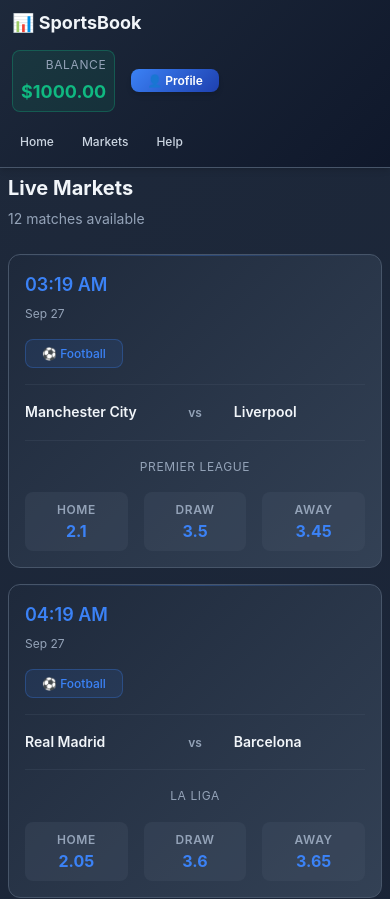
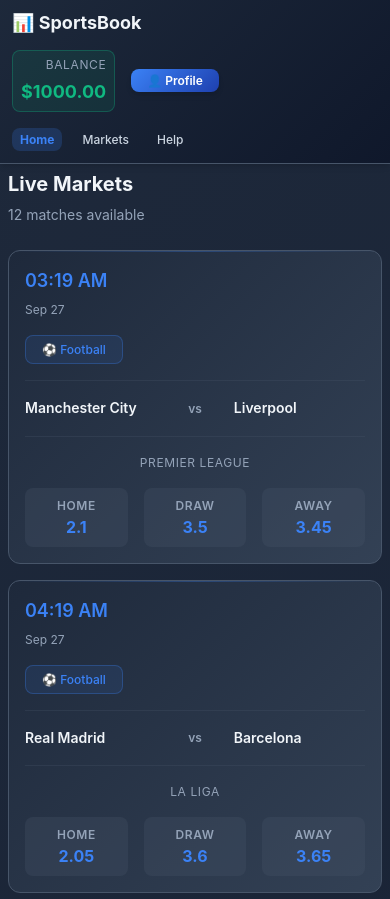
Before and after one commit to Frasse007/moderntech-copilot, a React (Vite) app: page / in a window 390 px wide. Shown: the top 899 px of the page. Built offline with nearby package versions, Linux system fonts and the light colour scheme; some icons are missing.

Commit message:
Add pages for the different nav-links in the header, functionality to filter markets in the markets page and responsive css to show which page is active

```diff
--- a/src/App.css
+++ b/src/App.css
@@ -28,6 +28,43 @@
   position: sticky;
   top: 100px;
   height: fit-content;
+}
+
+/* Markets Section & Filter Buttons */
+.markets-header {
+  margin-bottom: var(--spacing-lg, 1.5rem);
+}
+
+.sports-filter-container {
+  display: flex;
+  flex-wrap: wrap;
+  gap: 0.5rem;
+  margin-top: 1rem;
+}
+
+.filter-btn {
+  background-color: rgba(255, 255, 255, 0.05);
+  border: 1px solid rgba(255, 255, 255, 0.1);
+  color: var(--color-text-secondary, #94a3b8);
+  padding: 0.5rem 1rem;
+  border-radius: 20px;
+  font-size: 0.875rem;
+  font-weight: 500;
+  cursor: pointer;
+  transition: all 0.2s ease;
+}
+
+.filter-btn:hover {
+  background-color: rgba(255, 255, 255, 0.1);
+  color: #ffffff;
+}
+
+.filter-btn.active {
+  background-color: #3b82f6;
+  border-color: #3b82f6;
+  color: #ffffff;
+  font-weight: 600;
+  box-shadow: 0 2px 8px rgba(59, 130, 246, 0.4);
 }
 
 /* Responsive Design */
--- a/src/App.jsx
+++ b/src/App.jsx
@@ -11,6 +11,16 @@ export default function App() {
   const [selectedOdds, setSelectedOdds] = useState(null)
   const [activeBets, setActiveBets] = useState([])
   const [betWager, setBetWager] = useState('')
+  const [activeTab, setActiveTab] = useState('home')
+  const [selectedSport, setSelectedSport] = useState('All') // Category filter state
+
+  // Extract unique sports list dynamically from mock data
+  const sportsCategories = ['All', ...new Set(mockMatches.map(m => m.sport))]
+
+  // Filter matches based on selected category tab
+  const filteredMatches = selectedSport === 'All'
+    ? mockMatches
+    : mockMatches.filter(m => m.sport === selectedSport)
 
   const handleSelectOdds = (match, oddType) => {
     setSelectedOdds({
@@ -55,20 +65,69 @@ export default function App() {
 
   return (
     <div className="app-container">
-      <Header bankroll={bankroll} />
+      <Header
+        bankroll={bankroll}
+        activeTab={activeTab}
+        setActiveTab={setActiveTab}
+      />
 
       <div className="app-layout">
         <main className="main-content">
+          {activeTab === 'home' && (
+            <>
               <MatchBoard
                 matches={mockMatches}
                 onSelectOdds={handleSelectOdds}
                 selectedOdds={selectedOdds}
               />
-
               <ActiveBets
                 bets={activeBets}
                 onRemoveBet={handleRemoveBet}
               />
+            </>
+          )}
+
+          {activeTab === 'markets' && (
+            <div className="tab-view">
+              <div className="markets-header">
+                <h2>All Sports Markets</h2>
+                <p>Filter by sports category or browse available games below.</p>
+
+                {/* Sports Category Filter Buttons */}
+                <div className="sports-filter-container">
+                  {sportsCategories.map((sport) => (
+                    <button
+                      key={sport}
+                      className={`filter-btn ${selectedSport === sport ? 'active' : ''}`}
+                      onClick={() => setSelectedSport(sport)}
+                    >
+                      {sport}
+                    </button>
+                  ))}
+                </div>
+              </div>
+
+              <MatchBoard
+                matches={filteredMatches}
+                onSelectOdds={handleSelectOdds}
+                selectedOdds={selectedOdds}
+              />
+            </div>
+          )}
+
+          {activeTab === 'help' && (
+            <div className="tab-view help-section">
+              <h2>Help & Support Center</h2>
+              <div className="help-card">
+                <h3>How do I place a bet?</h3>
+                <p>Click on any odds button (Home, Draw, or Away) on a match card to add it to your Bet Slip on the right side. Enter your stake amount and click "Place Bet".</p>
+              </div>
+              <div className="help-card">
+                <h3>How does the bankroll work?</h3>
+                <p>You start with a simulated bankroll of $1,000. Placing bets deducts your wager amount. Canceling a pending bet refunds the wager to your account balance.</p>
+              </div>
+            </div>
+          )}
         </main>
 
         <aside className="sidebar">
--- a/src/components/Header.jsx
+++ b/src/components/Header.jsx
@@ -1,18 +1,33 @@
 import '../styles/Header.css'
 
-export default function Header({ bankroll }) {
+export default function Header({ bankroll, activeTab, setActiveTab }) {
   return (
     <header className="header">
       <div className="header-container">
-        <div className="header-brand">
+        <div className="header-brand" onClick={() => setActiveTab('home')} style={{ cursor: 'pointer' }}>
           <h1 className="logo">📊 SportsBook</h1>
           <p className="tagline">Live Betting Dashboard</p>
         </div>
 
         <nav className="header-nav">
-          <a href="#home" className="nav-link">Home</a>
-          <a href="#markets" className="nav-link">Markets</a>
-          <a href="#help" className="nav-link">Help</a>
+          <button
+            className={`nav-link ${activeTab === 'home' ? 'active' : ''}`}
+            onClick={() => setActiveTab('home')}
+          >
+            Home
+          </button>
+          <button
+            className={`nav-link ${activeTab === 'markets' ? 'active' : ''}`}
+            onClick={() => setActiveTab('markets')}
+          >
+            Markets
+          </button>
+          <button
+            className={`nav-link ${activeTab === 'help' ? 'active' : ''}`}
+            onClick={() => setActiveTab('help')}
+          >
+            Help
+          </button>
         </nav>
 
         <div className="header-profile">
--- a/src/styles/Header.css
+++ b/src/styles/Header.css
@@ -49,17 +49,26 @@
 }
 
 .nav-link {
+  background: none;
+  border: none;
   font-size: var(--font-size-sm);
   font-weight: var(--font-weight-medium);
   color: var(--color-text-secondary);
   padding: var(--spacing-sm) var(--spacing-md);
   border-radius: var(--radius-md);
   transition: all var(--transition-base);
+  cursor: pointer;
 }
 
 .nav-link:hover {
   color: var(--color-primary);
   background-color: rgba(59, 130, 246, 0.1);
+}
+
+.nav-link.active {
+  color: var(--color-primary);
+  background-color: rgba(59, 130, 246, 0.2);
+  font-weight: var(--font-weight-bold);
 }
 
 /* Profile Section */
```
Lines whose indentation alone changed are shown as unchanged.
